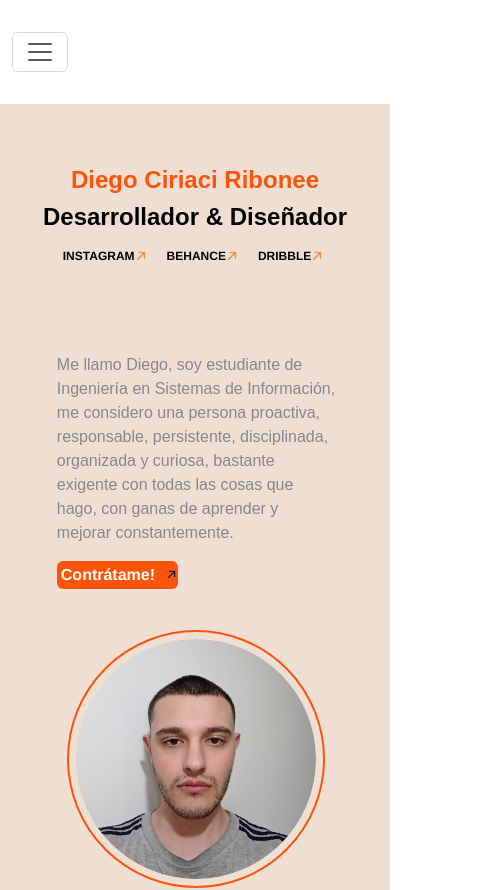
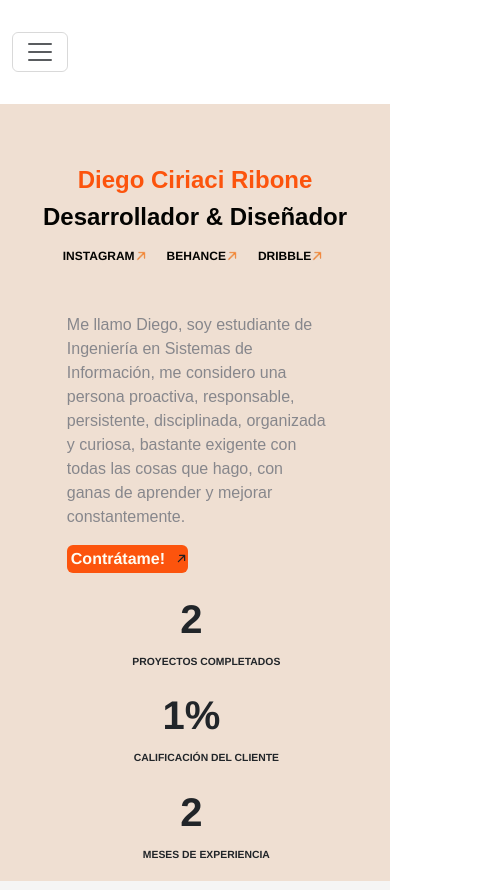
Before and after one commit to diegociriaci/PortfolioReactDiegoCiriaciRibone, a React (Vite) app in the folder vite-project/: page / in a window 390 px wide. Shown: the top 890 px of the page, 496 px wide, since content can reach past the window. Built offline with nearby package versions, Linux system fonts and the light colour scheme.

Commit message:
Modifique el responsive de 480px, 481px a 767px del componente Hero

```diff
--- a/vite-project/src/Component/Hero/Hero.css
+++ b/vite-project/src/Component/Hero/Hero.css
@@ -45,17 +45,19 @@
 
 .contenedor-presentacion{
     height: auto;
-    /* padding: 3.125rem 0.625rem; */
-    margin-left: 7.5rem;
+    padding: 3.125rem 0.625rem;
+    margin-left: -7.5rem;
     margin-right: 7.5rem;
-    width: 85%;
+    /* width: 100%; */
+    width: 88.125rem;
 }
 
 .mi-presentacion{
     flex: 1;
     margin-top: 5rem;
+    /* margin-left: -10px; */
     padding: 0;
-    width: 50%;
+    width: 100%;
 }
 
 .mi-presentacion p{
@@ -63,6 +65,7 @@
     color: #87878c;
     font-family: sans-serif;
     font-size: 1.125rem;
+
 }
 
 .boton-contratame{
@@ -90,6 +93,8 @@
 .foto-perfil-flexbox{
     margin-top: 3.125rem;
     margin-bottom: 1.875rem;
+    padding-left: 7.625rem;
+    /* margin-left: 240px; */
 }
 
 .foto-perfil{
@@ -98,12 +103,15 @@
     border-radius: 50%;
     width: 37.5rem;
     height: 37.5rem;
+    /* width: 100%;
+    height: auto; */
 }
 
 .contenedor-info{
     flex: 1;
     margin-top: 4.95rem;
     /* width: 0; */
+    margin-left: 6.25rem;
 }
 
 .info-item{
@@ -157,7 +165,7 @@
     font-size: 0.9375rem;
 }
 
-@media (max-width: 480px){
+@media (max-width: 480px) {
     .nombre-apellido, .desarrollador-nombre{
         font-size: 1.5rem;
     }
@@ -175,9 +183,16 @@
         width: 1rem;
     }
 
+    .contenedor-presentacion{
+        flex-direction: column;
+        justify-content: center;
+        align-items: center;
+    }
+
     .mi-presentacion{
         padding: 0 1rem;
         width: 100%;
+        margin-top: -0.625rem;
     }
 
     .mi-presentacion p{
@@ -195,15 +210,22 @@
         width: 85%;
     }
 
+    .foto-perfil-flexbox{
+        margin-top: -37.125rem;
+        margin-bottom: 0;
+        padding-left: 0;
+    }
+
     .foto-perfil{
-        width: 100%;
-        max-width: 15rem;
-        max-height: 15rem;
-        border-radius: 50%;
+         visibility: hidden;
     }
 
     .contenedor-info{
         padding-right: 3.125rem;
+        margin-right: 5.625rem;
+        width: 100%;
+        margin-top: 0.625rem;
+        margin-bottom: 0;
     }
 
     .info-numero{
@@ -216,6 +238,7 @@
 
     .contenedor-puntuacion{
         visibility: hidden;
+        margin-top: -11.10rem;
     }
 }
 
@@ -237,9 +260,16 @@
         width: 1.125rem;
     }
 
+    .contenedor-presentacion{
+        flex-direction: column;
+        justify-content: center;
+        align-items: center;
+    }
+
     .mi-presentacion{
-        padding: 0 1.5rem;
+        padding: 0 2.3rem;
         width: 100%;
+        margin-top: -0.625rem;
     }
 
     .mi-presentacion p{
@@ -257,27 +287,35 @@
         width: 85%;
     }
 
+    .foto-perfil-flexbox{
+        /* margin-top: 3.125rem; */
+        margin-top: -39.125rem;
+        margin-bottom: 0;
+        padding-left: 0;
+    }
+
     .foto-perfil{
-        width: 100%;
-        max-width: 18rem;
-        max-height: 18rem;
-        border-radius: 50%;
+        visibility: hidden;
     }
 
     .contenedor-info{
         padding-right: 3.125rem;
+        margin-right: 5.625rem;
+        width: 100%;
+        margin-top: 2.925rem;
     }
 
     .info-numero{
-        font-size: 3rem;
+        font-size: 2.5rem;
     }
 
     .info-texto{
-        font-size: 0.7rem;
+        font-size: 0.65rem;
     }
 
     .contenedor-puntuacion{
         visibility: hidden;
+        margin-top: -11.10rem;
     }
 }
 
@@ -339,7 +377,7 @@
     }
 }
 
-@media (min-width: 1025px) {
+@media (min-width: 1025px) and (max-width:1400px) {
     .nombre-apellido, .desarrollador-nombre{
         font-size: 2.5rem;
     }
@@ -372,9 +410,21 @@
 
     .contenedor-presentacion{
         height: auto;
-        margin-left: 2.5rem;
+        margin-left: 0;
         margin-right: 2.5rem;
-        width: 85%;
+    }
+
+    .foto-perfil-flexbox{
+        margin-top: 3.125rem;
+        margin-bottom: 1.875rem;
+        padding-left: 0;
+    }
+
+    .mi-presentacion{
+        flex: 1;
+        margin-top: 5rem;
+        padding: 0;
+        width: 100%;
     }
 
     .foto-perfil{
@@ -394,5 +444,7 @@
 
     .contenedor-puntuacion{
         max-width: 18.75rem;
+        border: 1px solid red;
+        margin-left: 0;
     }
 }
--- a/vite-project/src/Component/Hero/Hero.jsx
+++ b/vite-project/src/Component/Hero/Hero.jsx
@@ -4,10 +4,10 @@ import './Hero.css'
 const Hero = ({ onShowModal }) => {
     return (
         <section id="acerca-de-mi" className="hero">
-            <div className="container-fluid">
+            <div className="container">
                 <div className="row text-center">
                     <div className="col-12">
-                        <h2 className="nombre-apellido">Diego Ciriaci Ribonee</h2>
+                        <h2 className="nombre-apellido">Diego Ciriaci Ribone</h2>
                         <h2 className="desarrollador-nombre">Desarrollador & Diseñador</h2>
                         <div className="redes">
                             <a href="https://www.instagram.com/diegoocrr/" className="nav-link-hero">INSTAGRAM</a>
@@ -19,7 +19,7 @@ const Hero = ({ onShowModal }) => {
                         </div>
                     </div>
                 </div>
-                <div className="d-flex flex-column flex-md-row justify-content-center align-items-center contenedor-presentacion">
+                <div className="d-flex flex-md-row justify-content-center align-items-center contenedor-presentacion">
                     <div className="col-md-4 mi-presentacion d-flex flex-column align-items-start">
                         <p>Me llamo Diego, soy estudiante de Ingeniería en Sistemas de Información, me considero una persona proactiva, responsable, persistente, disciplinada, organizada y curiosa, bastante exigente con todas las cosas que hago, con ganas de aprender y mejorar constantemente.</p>
                         <button className="btn d-block boton-contratame" onClick={onShowModal}>
--- a/vite-project/src/Component/Reviews/Reviews.css
+++ b/vite-project/src/Component/Reviews/Reviews.css
@@ -5,7 +5,7 @@
 }
 
 .reviews-header{
-    margin-left: 5.625rem;
+    /* margin-left: 5.625rem; */
     margin-top: 1.875rem;
 }
 
@@ -14,7 +14,7 @@
     font-family: "Noto Sans", sans-serif;
     font-weight: bold;
     font-size: 2em;
-    margin-left: -4.5rem;
+    /* margin-left: -4.5rem; */
 }
 
 .carousel{
--- a/vite-project/src/Component/Servicios/Servicios.css
+++ b/vite-project/src/Component/Servicios/Servicios.css
@@ -6,6 +6,8 @@
     height: auto;
     /* padding: 3.125rem 4.375rem; */
 }
+
+
 
 .servicios-header{
     /* align-self: flex-start; */
```
